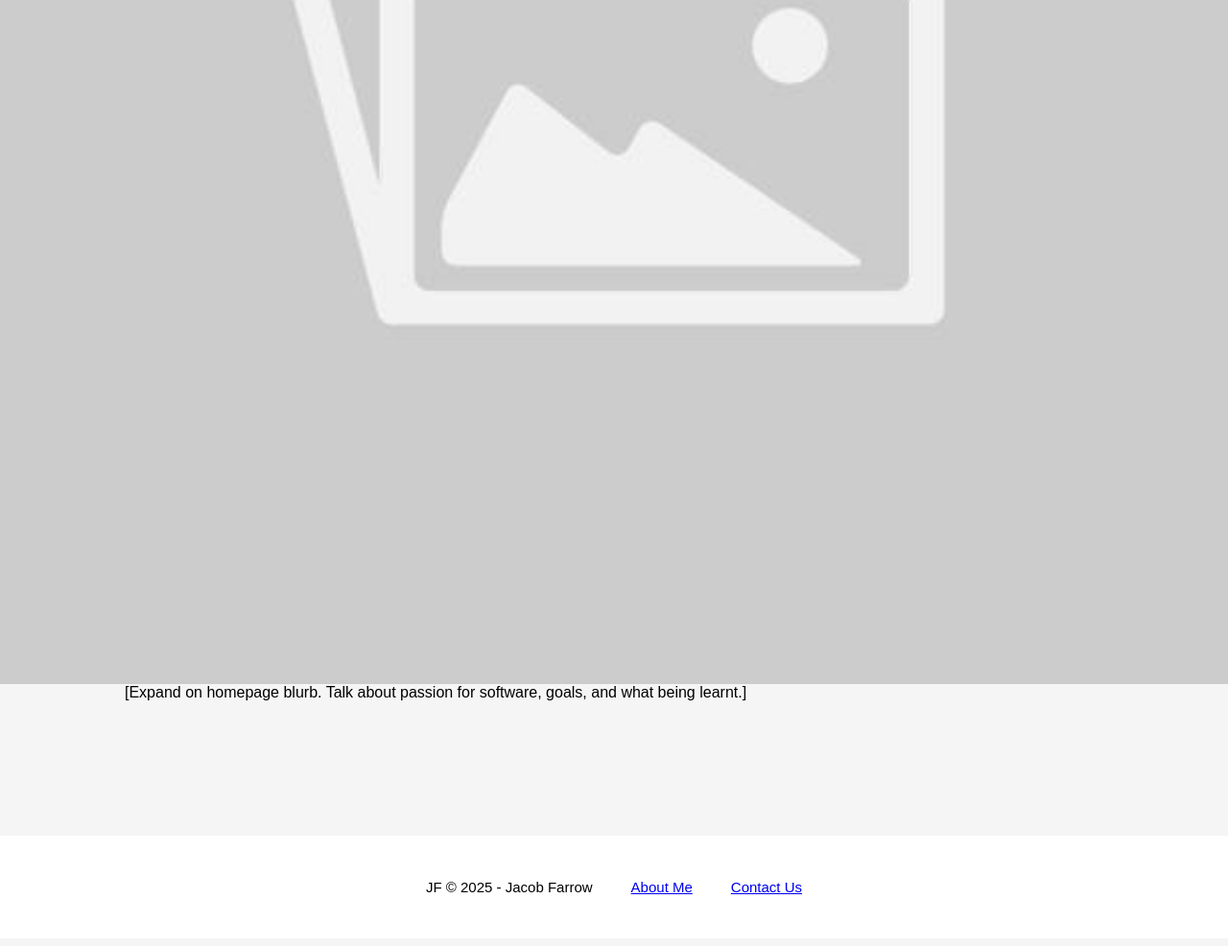
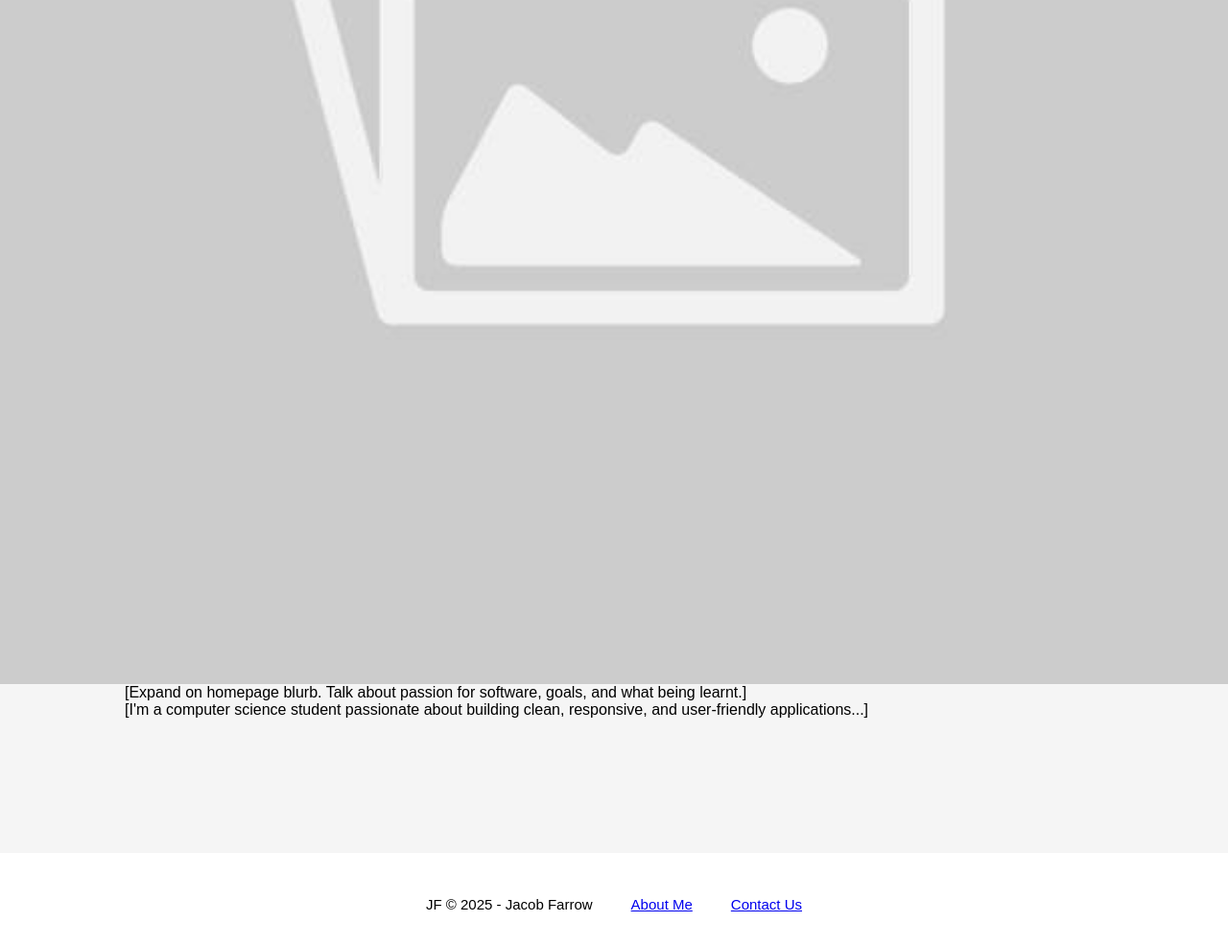
Before and after one commit to vai-school/wdd130-farrow, a plain HTML site: page aboutme.html in a window 1280 px wide. Shown: the part 924-1910 px from the top of the page at 96% size. Drawn offline with Linux system fonts and the light colour scheme.

Commit message:
put something on the wrong page

```diff
--- a/aboutme.html
+++ b/aboutme.html
@@ -27,6 +27,8 @@
                     <img src="images/place.jpg" alt="project image">
                     <ul>
                         <p>[Expand on homepage blurb. Talk about passion for software, goals, and what being learnt.]</p>
+                        <p>[I'm a computer science student passionate about building clean, responsive, and user-friendly applications...]</p>
+
                     </ul>
                 </div>
             </div>
```
Also changed, not shown: index.html (+0 -1 lines).
